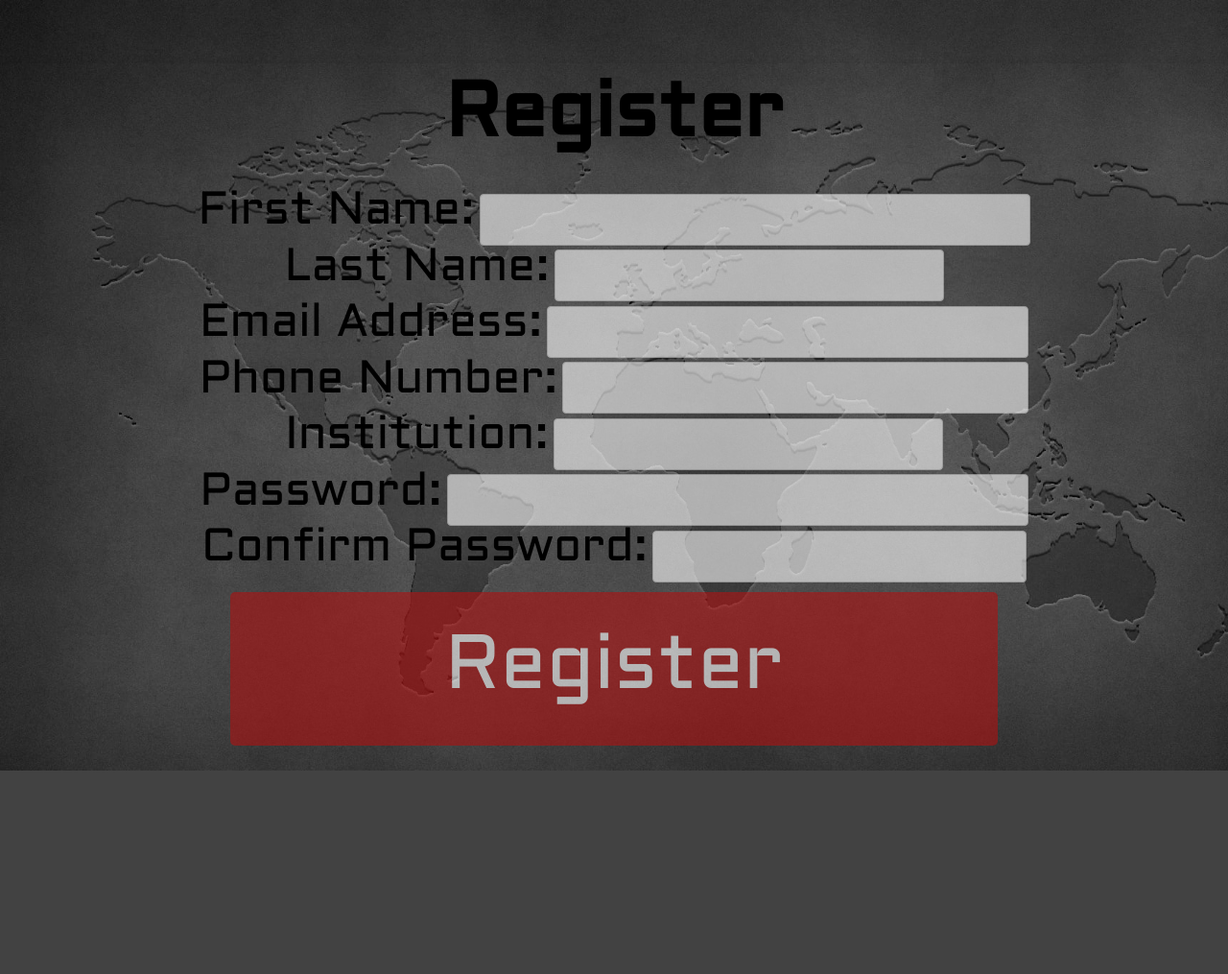
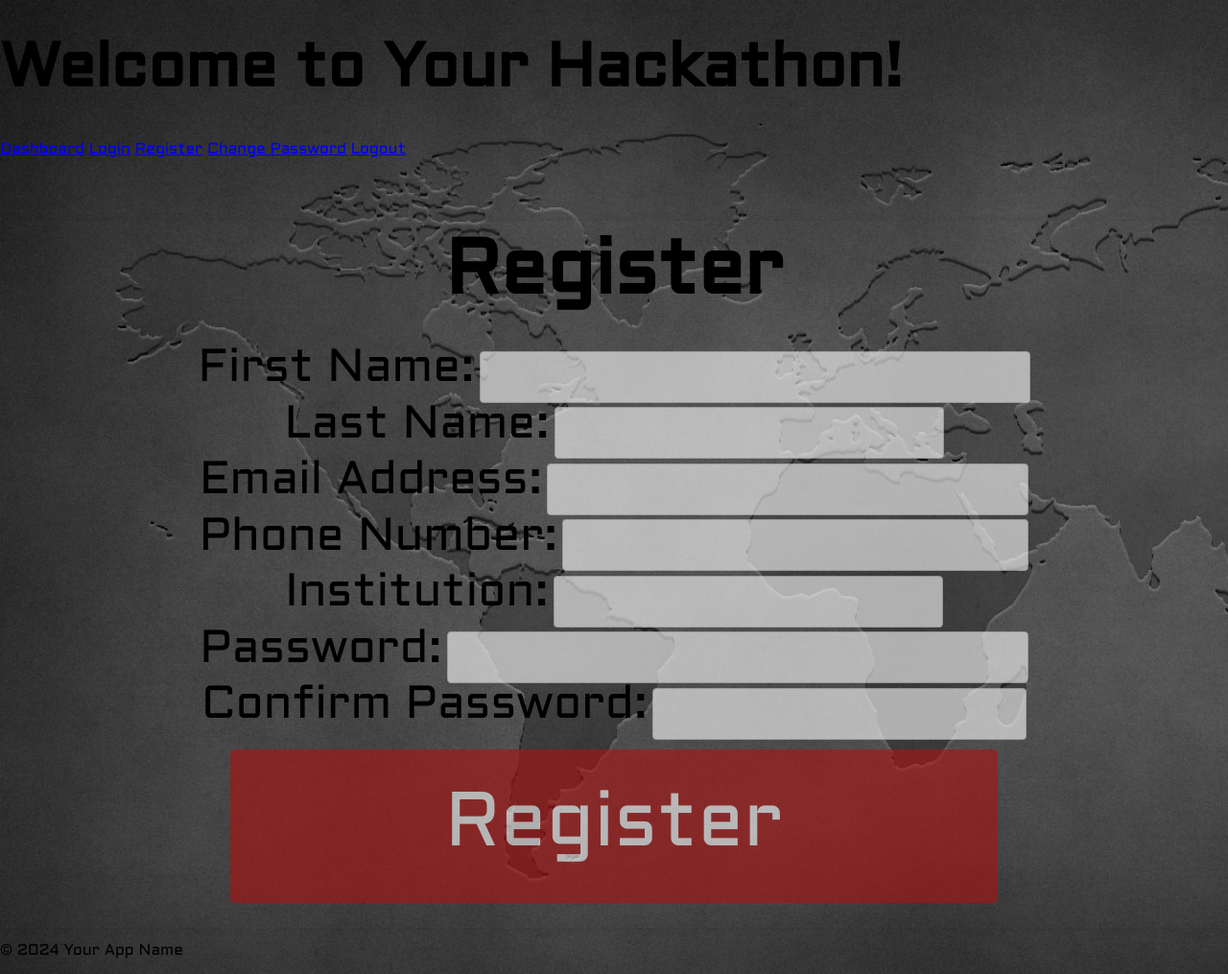
Before and after one commit to Bronyte/High-Table, a Flask app: page /register in a window 1280 px wide. Shown: the whole page at 96% size. Before the commit the page ends 803 px from the top, so only its background shows below. Run offline with Flask 3, Linux system fonts and the light colour scheme.

Commit message:
Jinja-fied

```diff
--- a/high table/main.py
+++ b/high table/main.py
@@ -1,11 +1,11 @@
-from flask import Flask, redirect, url_for, request, render_template, flash, session, abort
+from flask import Flask, redirect, url_for, request, render_template, flash, session
 from flask_login import LoginManager, UserMixin, login_user, login_required, logout_user, current_user
 from werkzeug.security import generate_password_hash, check_password_hash
 from datetime import timedelta
 
 app = Flask(__name__)
 app.secret_key = 'your_secret_key'
-app.config['PERMANENT_SESSION_LIFETIME'] = timedelta(minutes=30)  # Set session timeout to 30 minutes
+app.config['PERMANENT_SESSION_LIFETIME'] = timedelta(minutes=30)
 
 login_manager = LoginManager(app)
 login_manager.login_view = 'login'
@@ -14,10 +14,15 @@ login_manager.login_view = 'login'
 users_db = {}  # Replace with actual database setup in production
 
 class User(UserMixin):
-    def __init__(self, id, username, password_hash):
+    def __init__(self, id, username, password_hash, first_name, last_name, email, phone, institution):
         self.id = id
         self.username = username
         self.password_hash = password_hash
+        self.first_name = first_name
+        self.last_name = last_name
+        self.email = email
+        self.phone = phone
+        self.institution = institution
 
     def check_password(self, password):
         return check_password_hash(self.password_hash, password)
@@ -29,16 +34,39 @@ def load_user(user_id):
 @app.route('/register', methods=['GET', 'POST'])
 def register():
     if request.method == 'POST':
-        username = request.form['username']
+        # Get form data
+        first_name = request.form['firstName']
+        last_name = request.form['lastName']
+        email = request.form['email']
+        phone = request.form['phone']
+        institution = request.form['institution']
+        username = email  # assuming username is email for unique identification
         password = request.form['password']
+        confirm_password = request.form['confirmPassword']
 
+        # Validate if the passwords match
+        if password != confirm_password:
+            flash('Passwords do not match.')
+            return redirect(url_for('register'))
+
+        # Check if the username already exists
         if username in [u.username for u in users_db.values()]:
             flash('Username already exists.')
             return redirect(url_for('register'))
 
+        # Hash the password and store the new user
         password_hash = generate_password_hash(password)
         new_user_id = len(users_db) + 1
-        new_user = User(id=new_user_id, username=username, password_hash=password_hash)
+        new_user = User(
+            id=new_user_id,
+            username=username,
+            password_hash=password_hash,
+            first_name=first_name,
+            last_name=last_name,
+            email=email,
+            phone=phone,
+            institution=institution
+        )
         users_db[new_user_id] = new_user
 
         flash('Registration successful. Please log in.')
@@ -46,6 +74,7 @@ def register():
 
     return render_template('register.html')
 
+# Other routes remain unchanged
 @app.route('/')
 @app.route('/login', methods=['GET', 'POST'])
 def login():
@@ -56,7 +85,7 @@ def login():
         user = next((u for u in users_db.values() if u.username == username), None)
 
         if user and user.check_password(password):
-            session.permanent = True  # Enable session timeout
+            session.permanent = True
             login_user(user)
             return redirect(url_for('dashboard'))
 
@@ -71,7 +100,7 @@ def dashboard():
     return render_template('dashboard.html')
 
 @app.route('/changepassword', methods=['GET', 'POST'])
-#@login_required
+@login_required
 def change_password():
     if request.method == 'POST':
         new_password = request.form['new_password']
--- /dev/null
+++ b/high table/templates/base.html
@@ -0,0 +1,32 @@
+<!DOCTYPE html>
+<html lang="en">
+<head>
+    <meta charset="UTF-8">
+    <meta name="viewport" content="width=device-width, initial-scale=1.0">
+    <title>{% block title %}Your App Title{% endblock %}</title>
+    <link rel="stylesheet" href="{{ url_for('static', filename='css/style.css') }}">
+    <link rel="stylesheet" href="{{ url_for('static', filename='css/your_custom_styles.css') }}">
+</head>
+<body>
+    <header>
+        <h1>Welcome to Your Hackathon!</h1>
+        <nav>
+            <a href="{{ url_for('dashboard') }}">Dashboard</a>
+            <a href="{{ url_for('login') }}">Login</a>
+            <a href="{{ url_for('register') }}">Register</a>
+            <a href="{{ url_for('change_password') }}">Change Password</a>
+            <a href="{{ url_for('logout') }}">Logout</a>
+        </nav>
+    </header>
+
+    <main>
+        {% block content %}
+        <!-- Default content can go here if needed -->
+        {% endblock %}
+    </main>
+
+    <footer>
+        <p>&copy; 2024 Your App Name</p>
+    </footer>
+</body>
+</html>
--- a/high table/templates/register.html
+++ b/high table/templates/register.html
@@ -1,15 +1,11 @@
-<!DOCTYPE html>
-<html lang="en">
-<head>
-    <meta charset="UTF-8">
-    <meta name="viewport" content="width=device-width, initial-scale=1.0">
-    <title>Login and Registration</title>
-    <link rel="stylesheet" href="{{ url_for('static', filename='css/style.css') }}">
-</head>
-<body>
+{% extends 'base.html' %}
+
+{% block title %}Register{% endblock %}
+
+{% block content %}
     <div class="RegistrationLayout">
         <h2 class="RegisterPageText">Register</h2>
-        <form id="registrationForm">
+        <form id="registrationForm" action="/register" method="POST">
             <div class="form-group">
                 <label for="firstName">First Name:</label>
                 <input class="RegistrationTextBox" type="text" id="firstName" name="firstName" required style="width: 34.5rem;">
@@ -28,7 +24,7 @@
             </div>
             <div class="form-group">
                 <label for="institution">Institution:</label>
-                <input class="RegistrationTextBox" type="text" id="institution" name="institution" required >
+                <input class="RegistrationTextBox" type="text" id="institution" name="institution" required>
             </div>
             <div class="form-group">
                 <label for="password">Password:</label>
@@ -38,9 +34,7 @@
                 <label for="confirmPassword">Confirm Password:</label>
                 <input class="RegistrationTextBox" type="password" id="confirmPassword" name="confirmPassword" required style="width: 23rem;">
             </div>
-
             <button class="RegisterButton" type="submit">Register</button>
         </form>
     </div>
-</body>
-</html>
+{% endblock %}
```
Also changed, not shown: high table/templates/Login.html (+6 -11 lines), high table/templates/LoginRegistration.html (+11 -16 lines), high table/templates/change_password.html (+6 -11 lines), high table/templates/profile.html (+10 -29 lines), 1 other file.
